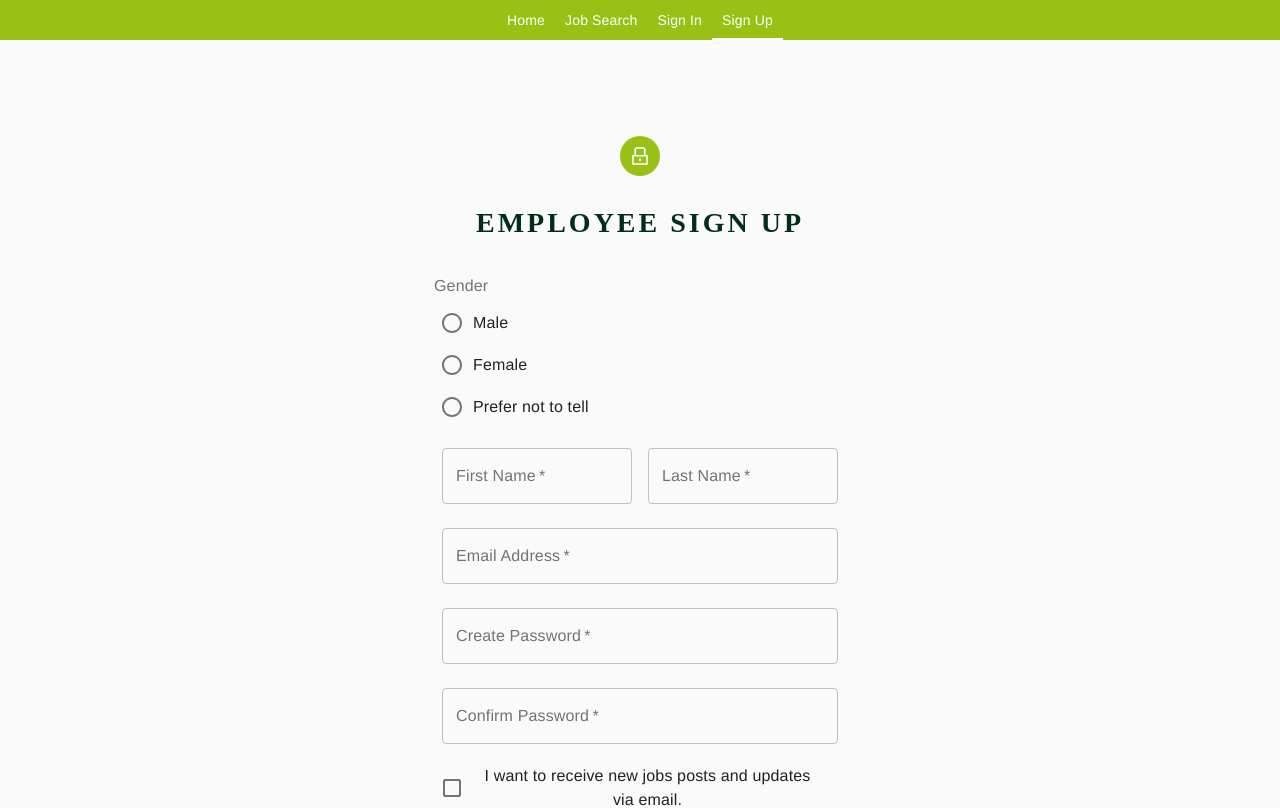
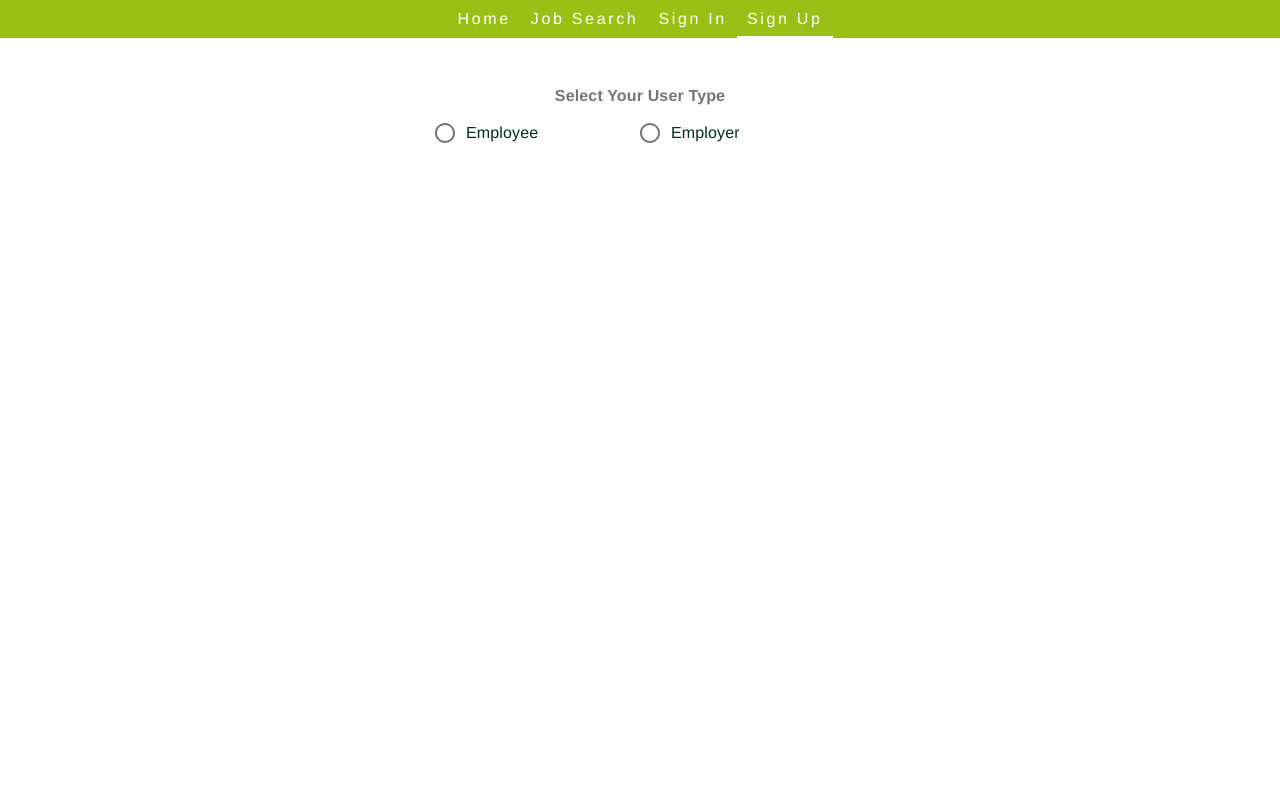
Before and after one commit to ChloeZzzzz/Sheltero, a React (Create React App) app in the folder sheltero_UI/sheltero_app/: page /register in a window 1280 px wide. Shown: the top 808 px of the page. Built offline with nearby package versions, Linux system fonts and the light colour scheme.

Commit message:
Eables conditional rendering (for employee register and employer register). Update: form onSubmit.

```diff
--- a/sheltero_UI/sheltero_app/src/components/EmployeeSignup.js
+++ b/sheltero_UI/sheltero_app/src/components/EmployeeSignup.js
@@ -1,5 +1,5 @@
 import React from 'react';
-import { LockOutlined } from '@ant-design/icons';
+import CreateIcon from '@material-ui/icons/Create';
 import { PrimButton, H2, TextLink } from './theme';
 import Copyright from './Copyright';
 import {
@@ -13,21 +13,21 @@ import {
          withStyles,
          Container,
          FormControl,
-         FormLabel,
-         Radio,
-         RadioGroup} from '@material-ui/core';
+         InputLabel,
+         Select,
+         MenuItem,} from '@material-ui/core';
 
 
 const styles = theme => ({
     paper: {
-      marginTop: theme.spacing(8),
+      marginTop: theme.spacing(4),
       display: 'flex',
       flexDirection: 'column',
       alignItems: 'center',
       width: '100%',
     },
     avatar: {
-      margin: theme.spacing(1),
+      marginBottom: theme.spacing(2),
       backgroundColor: '#99C015',
     },
     box: {
@@ -47,14 +47,18 @@ const styles = theme => ({
       display: 'flex',
       alignItems: 'flex-start',
     },
+    formControl: {
+      minWidth: 120,
+    },
     })
 
 
   export default withStyles(styles) (class EmployeeSignup extends React.Component {
-    /* implement constructor() to bind event handler*/
+
+    /* implement constructor() to initialise state and bind event handler*/
     constructor(props) {
       super(props);
-      this.state = {value: ''};
+      this.state = {employeeRegister: { gender: '', fname: '', lname: '', email: '', password: '' }};
 
       this.handleChange = this.handleChange.bind(this);
       this.handleSubmit = this.handleSubmit.bind(this);
@@ -65,20 +69,20 @@ const styles = theme => ({
       this.setState({value: event.target.value});
     }
     handleSubmit(event) {
-      alert('A form was submitted: ' + this.state.value);
+      alert('Hi' + this.state.fname + ', you have successfully signed up as an employee!');
       event.preventDefault();
     }
 
     render () {
-      const { classes } = this.props;
-
+      const { classes } = this.props; /* to implement styles */
+      const {employeeRegister: {gender, fname, lname, email, password } } = this.state;
 
     return (
       <Container component="main" maxWidth="xs" >
         <CssBaseline />
         <div className={classes.paper}>
           <Avatar className={classes.avatar}>
-              <LockOutlined />
+              <CreateIcon />
           </Avatar>
           <H2 component="h1" variant="h5">
             Employee Sign Up
@@ -88,33 +92,21 @@ const styles = theme => ({
 
 
             <Grid container spacing={2}>
-            <FormLabel component="legend" >Gender</FormLabel>
               <Grid item xs={12} className={classes.positionLeft} >
-                    <FormControl
-                      component="fieldset"
-                      required>
-
-                          <RadioGroup name="gender" >
-                          <FormControlLabel
-                            value="Male"
-                            control={<Radio color="primary" />}
-                            label="Male"
-                            labelPlacement="end"
-                          />
-                          <FormControlLabel
-                            value="Female"
-                            control={<Radio color="primary" />}
-                            label="Female"
-                            labelPlacement="end"
-                          />
-                          <FormControlLabel
-                            value="X"
-                            control={<Radio color="primary" />}
-                            label="Prefer not to tell"
-                            labelPlacement="end"
-                          />
-                          </RadioGroup>
-
+                    <FormControl variant="outlined" className={classes.formControl}>
+                      <InputLabel>Gender</InputLabel>
+                      <Select
+                        required
+                        labelId="gender"
+                        id="gender"
+                        value={this.state.gender}
+                        onChange={this.handleChange}
+                        label="Gender">
+                        <MenuItem value="" disabled>Gender</MenuItem>
+                        <MenuItem value={'m'}>Male</MenuItem>
+                        <MenuItem value={'f'}>Female</MenuItem>
+                        <MenuItem value={'x'}>Prefer Not To Tell</MenuItem>
+                      </Select>
                     </FormControl>
               </Grid>
 
@@ -122,12 +114,13 @@ const styles = theme => ({
                 <TextField
                   className={classes.textField}
                   autoComplete="fname"
-                  name="firstName"
+                  name="fname"
                   variant="outlined" //add border to text field
                   required
                   fullWidth
-                  id="firstName"
+                  id="fname"
                   label="First Name"
+                  value={this.state.fname}
                 />
               </Grid>
 
@@ -137,10 +130,11 @@ const styles = theme => ({
                   variant="outlined"
                   required
                   fullWidth
-                  id="lastName"
+                  id="lname"
                   label="Last Name"
-                  name="lastName"
+                  name="lname"
                   autoComplete="lname"
+                  value={this.state.lname}
                 />
               </Grid>
 
@@ -154,6 +148,7 @@ const styles = theme => ({
                   label="Email Address"
                   name="email"
                   autoComplete="email"
+                  value={this.state.email}
                 />
               </Grid>
 
@@ -168,6 +163,7 @@ const styles = theme => ({
                   type="password"
                   id="password"
                   autoComplete="current-password"
+                  value={this.state.password}
                 />
                 </Grid>
 
--- a/sheltero_UI/sheltero_app/src/components/EmployerSignup.js
+++ b/sheltero_UI/sheltero_app/src/components/EmployerSignup.js
@@ -1,5 +1,5 @@
 import React from 'react';
-import { LockOutlined } from '@ant-design/icons';
+import CreateIcon from '@material-ui/icons/Create';
 import { PrimButton, H2, TextLink } from './theme';
 import Copyright from './Copyright';
 import {
@@ -11,18 +11,18 @@ import {
          Grid,
          Box,
          withStyles,
-         Container } from '@material-ui/core';
+         Container, } from '@material-ui/core';
 
 const styles = theme => ({
     paper: {
-      marginTop: theme.spacing(8),
+      marginTop: theme.spacing(4),
       display: 'flex',
       flexDirection: 'column',
       alignItems: 'center',
       width: '100%',
     },
     avatar: {
-      margin: theme.spacing(1),
+      marginBottom: theme.spacing(1.5),
       backgroundColor: '#99C015',
     },
     box: {
@@ -51,7 +51,13 @@ const styles = theme => ({
     /* implement constructor() to bind event handler*/
     constructor(props) {
       super(props);
-      this.state = {value: ''};
+      this.state = {employerRegister:
+                      { fname: '',
+                        lname: '',
+                        email: '',
+                        contactNum: '',
+                        companyName: '',
+                        password: '' }};
 
       this.handleChange = this.handleChange.bind(this);
       this.handleSubmit = this.handleSubmit.bind(this);
@@ -62,20 +68,20 @@ const styles = theme => ({
       this.setState({value: event.target.value});
     }
     handleSubmit(event) {
-      alert('A form was submitted: ' + this.state.value);
+      alert('Hi' + this.state.fname + ', you have successfully signed up as an employer!');
       event.preventDefault();
     }
 
     render() {
         const { classes } = this.props; //receive classes styles
-        const { open, employerRegister: {firstName, lastName, email, company, password } } = this.state
+        const { open, employerRegister: {fname, lname, email, contactNum, companyName, password } } = this.state
 
     return (
       <Container component="main" maxWidth="xs" >
         <CssBaseline />
         <div className={classes.paper}>
           <Avatar className={classes.avatar}>
-              <LockOutlined />
+              <CreateIcon />
           </Avatar>
           <H2 component="h1" variant="h5">
             Employer Sign Up
@@ -89,37 +95,40 @@ const styles = theme => ({
               <Grid item xs={12} sm={6}>
                 <TextField
                   className={classes.textField}
+                  id="fname"
+                  label="First Name"
+                  value={this.state.fname}
                   autoComplete="fname"
-                  name="firstName"
+                  name="fname"
                   variant="outlined" //add border to text field
                   required
                   fullWidth
-                  id="firstName"
-                  label="First Name"
                 />
               </Grid>
 
               <Grid item xs={12} sm={6}>
                 <TextField
                   className={classes.textField}
+                  id="lname"
+                  label="Last Name"
+                  value={this.state.lname}
                   variant="outlined"
+                  name="lname"
+                  autoComplete="lname"
                   required
                   fullWidth
-                  id="lastName"
-                  label="Last Name"
-                  name="lastName"
-                  autoComplete="lname"
                 />
               </Grid>
 
               <Grid item xs={12}>
                 <TextField
                   className={classes.textField}
+                  id="email"
+                  label="Email Address"
+                  value={this.state.email}
                   variant="outlined"
                   required
                   fullWidth
-                  id="email"
-                  label="Email Address"
                   name="email"
                   autoComplete="email"
                 />
@@ -128,27 +137,43 @@ const styles = theme => ({
               <Grid item xs={12}>
                 <TextField
                   className={classes.textField}
+                  id="contactNum"
+                  label="Contact Number"
+                  value={this.state.email}
                   variant="outlined"
+                  name="contactNum"
+                  autoComplete="contactNum"
                   required
                   fullWidth
-                  id="company"
-                  label="Company/Institution Name"
-                  name="companyName"
-                  autoComplete="companyName"
                 />
               </Grid>
 
               <Grid item xs={12}>
                 <TextField
                   className={classes.textField}
+                  id="company"
+                  label="Company/Institution Name"
+                  value={this.state.companyName}
+                  name="companyName"
+                  autoComplete="companyName"
+                  variant="outlined"
+                  required
+                  fullWidth
+                />
+              </Grid>
+
+              <Grid item xs={12}>
+                <TextField
+                  className={classes.textField}
+                  id="password"
+                  label="Create Password"
+                  value={this.state.password}
+                  type="password"
+                  autoComplete="current-password"
                   variant="outlined"
                   required
                   fullWidth
                   name="password"
-                  label="Create Password"
-                  type="password"
-                  id="password"
-                  autoComplete="current-password"
                 />
                 </Grid>
 
--- a/sheltero_UI/sheltero_app/src/pages/Login.js
+++ b/sheltero_UI/sheltero_app/src/pages/Login.js
@@ -23,7 +23,7 @@ const styles = theme => ({
     width: '100%',
   },
   avatar: {
-    margin: theme.spacing(1),
+    marginBottom: theme.spacing(1),
     backgroundColor: '#99C015',
   },
   box: {
@@ -51,7 +51,7 @@ export default withStyles(styles) (class Login extends React.Component {
   /* implement constructor() to bind event handler*/
   constructor(props) {
     super(props);
-    this.state = {value: ''};
+    this.state = {email: '', password: ''};
 
     this.handleChange = this.handleChange.bind(this);
     this.handleSubmit = this.handleSubmit.bind(this);
@@ -62,12 +62,12 @@ export default withStyles(styles) (class Login extends React.Component {
     this.setState({value: event.target.value});
   }
   handleSubmit(event) {
-    alert('A form was submitted: ' + this.state.value);
     event.preventDefault();
   }
 
   render() {
     const { classes } = this.props;
+    const {email, password} = this.state;
 
   return (
     <Container component="main" maxWidth="xs" >
@@ -95,6 +95,7 @@ export default withStyles(styles) (class Login extends React.Component {
                 label="Email Address"
                 name="email"
                 autoComplete="email"
+                value={this.state.email}
               />
             </Grid>
 
@@ -109,6 +110,7 @@ export default withStyles(styles) (class Login extends React.Component {
                 type="password"
                 id="password"
                 autoComplete="current-password"
+                value={this.state.password}
               />
             </Grid>
 
--- a/sheltero_UI/sheltero_app/src/pages/Register.js
+++ b/sheltero_UI/sheltero_app/src/pages/Register.js
@@ -1,17 +1,66 @@
 import React from 'react';
-import { LockOutlined } from '@ant-design/icons';
-import { PrimButton, H1, H2, TextLink } from '../components/theme';
 import EmployeeSignup from '../components/EmployeeSignup';
 import EmployerSignup from '../components/EmployerSignup';
-import { Box, FormControl, FormLabel, RadioGroup, FormControlLabel, Radio } from '@material-ui/core';
+import { makeStyles, FormControl, FormLabel, RadioGroup, FormControlLabel, Radio } from '@material-ui/core';
 
+const useStyles = makeStyles((theme) => ({
+  formControl: {
+    minWidth: 200,
+  },
+  form: {
+    width: '100%',
+    marginTop: theme.spacing(3),
+  },
+  formLabel: {
+    marginBottom: theme.spacing(1),
+    fontWeight:'bold',
+  }
+}))
 
-export default function Register()
-  {
+export default function Register () {
+  const classes = useStyles(); /* to implement styles */
+  const [value, setValue] = React.useState('');
+
+  const handleRadioChange = (event) => {
+    setValue(event.target.value);
+  };
+
+  const handleSubmit = (event) => {
+    event.preventDefault();
+  };
         return (
-          <Box>
-            <EmployeeSignup />
-          </Box>
+          <div>
+          <form onSubmit={handleSubmit} className={classes.form}>
+            <FormControl component="fieldset">
+              <FormLabel component="legend" className={classes.formLabel} >Select Your User Type</FormLabel>
+              <RadioGroup row name="userType" onChange={handleRadioChange}>
+                <FormControlLabel
+                  className={classes.formControl}
+                  value="employee"
+                  control={<Radio color="primary" />}
+                  label="Employee"
+                  labelPlacement="end"
+                />
+                <FormControlLabel
+                  className={classes.formControl}
+                  value="employer"
+                  control={<Radio color="primary" />}
+                  label="Employer"
+                  labelPlacement="end"
+                />
+              </RadioGroup>
+            </FormControl>
+          </form>
+          <div>
+            {(() => {
+            if (value === 'employer') {
+              return(<EmployerSignup />)
+            } else if (value === 'employee') {
+              return(<EmployeeSignup />)
+            }
+          })()}
+          </div>
+          </div>
         );
 
   }
--- a/sheltero_UI/sheltero_app/src/styles.css
+++ b/sheltero_UI/sheltero_app/src/styles.css
@@ -19,7 +19,7 @@ body {
   letter-spacing: 2pt;
   justify-content: center;
   align-items: center;
-  background: #E8F2D8;
+  /* background: #E8F2D8; */
   color: #002E18;
   text-rendering: optimizeLegibility;
 }
```
